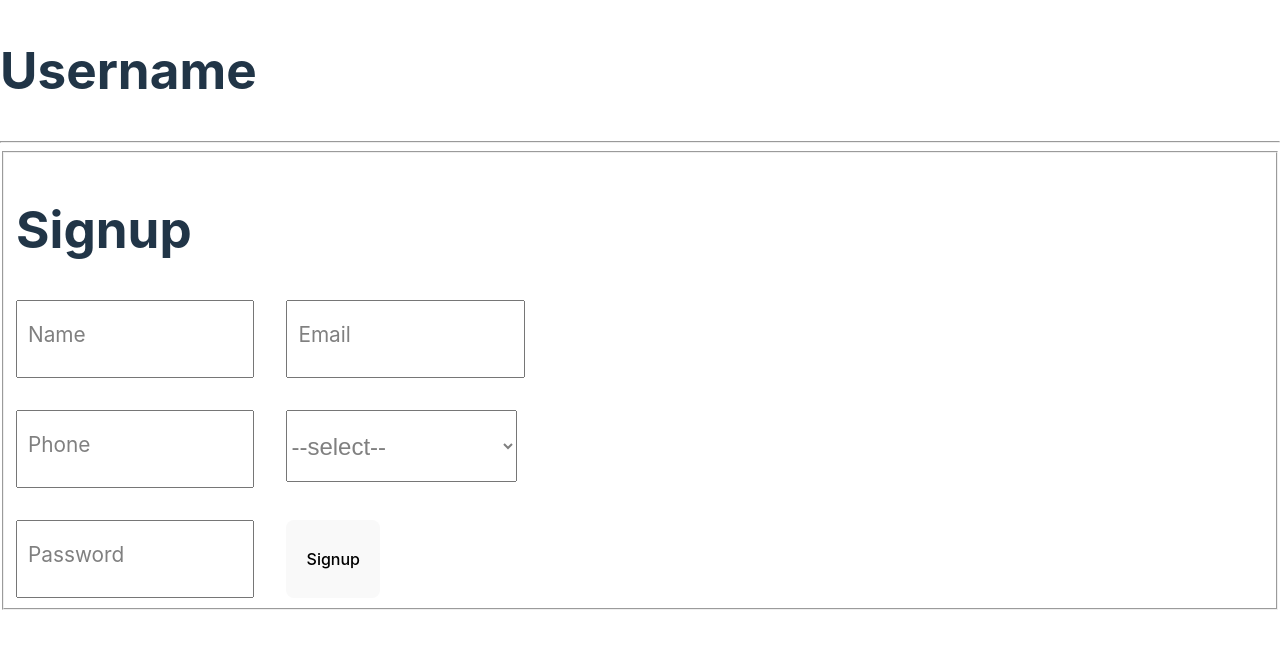
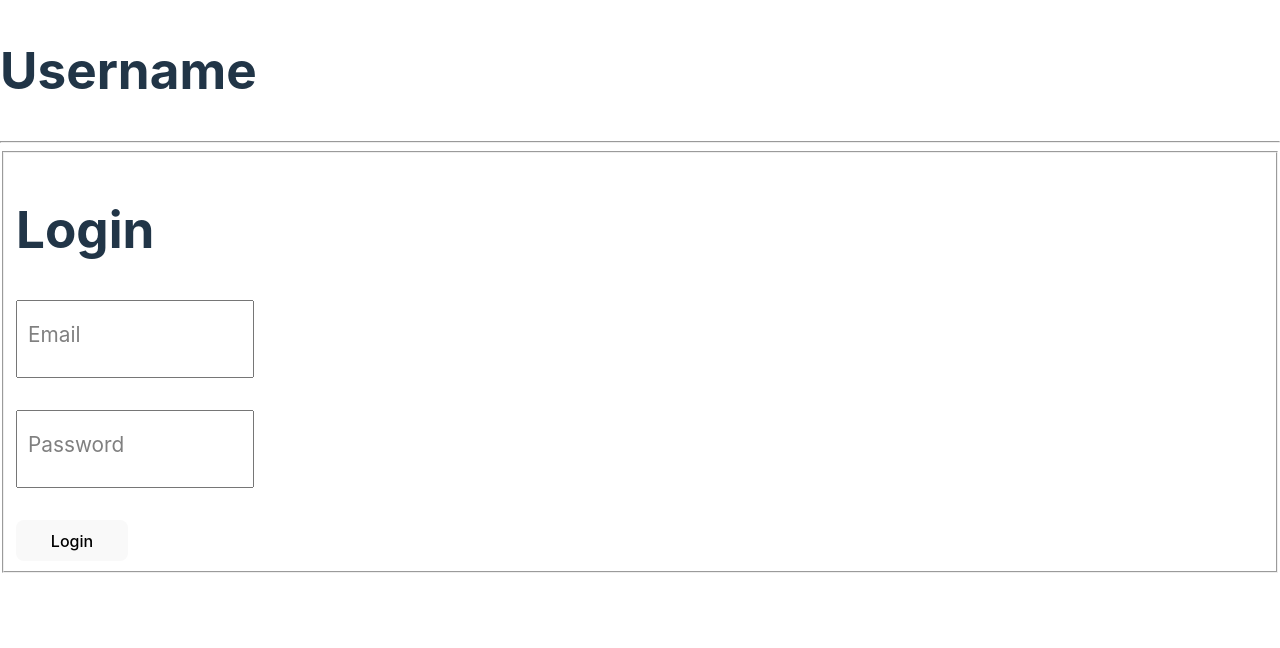
Before and after one commit to AnukoolFS1/MessagingApp, a React (Vite) app in the folder frontend/: page /chatapp/login in a window 1280 px wide. Shown: the top 648 px of the page. Built offline with nearby package versions, Linux system fonts and the light colour scheme.

Commit message:
some setup for the routes

```diff
--- a/frontend/src/App.tsx
+++ b/frontend/src/App.tsx
@@ -1,17 +1,21 @@
-// import Dashboard from "./dashboard/Dashboard"
-// import Login from "./sign(in+up)/Login"
+import { BrowserRouter as Router, Routes, Route, Navigate } from "react-router-dom"
+import ChatApp from "./ChatApp"
+import Login from "./sign(in+up)/Login"
 import Signup from "./sign(in+up)/Signup"
 
 function App() {
 
   return (
-    <section>
-      <h1>Username</h1>
-      <hr />
-      {/* <Dashboard /> */}
-        {/* <Login className="login" /> */}
-        <Signup className="signup" />
-    </section>
+    <Router>
+      <Routes>
+        <Route path="/" element={<Navigate to={"/chatapp/login"} />}></Route>
+
+        <Route path="/chatapp" element={<ChatApp />} >
+          <Route path="login" element={<Login className="login" />} />
+          <Route path="signup" element={<Signup className="signup" />} />
+        </Route>
+      </Routes>
+    </Router>
   )
 }
 
--- /dev/null
+++ b/frontend/src/ChatApp.tsx
@@ -0,0 +1,23 @@
+// import { Route } from "react-router-dom"
+import { Outlet } from "react-router-dom"
+// import Signup from "./sign(in+up)/Signup"
+// import Dashboard from "./dashboard/Dashboard"
+// import Login from "./sign(in+up)/Login"
+
+const App = () => {
+
+    return (
+        <section>
+            <h1>Username</h1>
+            <hr />
+            <div>
+                <Outlet></Outlet>
+            </div>
+            {/* <Dashboard /> */}
+            {/* <Login className="login" /> */}
+            {/* <Signup className="signup" /> */}
+        </section>
+    )
+}
+
+export default App
--- a/frontend/src/sign(in+up)/Login.tsx
+++ b/frontend/src/sign(in+up)/Login.tsx
@@ -1,12 +1,16 @@
 import Input from "./Input";
 
-export default function Login() {
+type Props = {
+    className: string
+}
+
+export default function Login({className}:Props) {
 
     return (
         <fieldset>
             <h1>Login</h1>
 
-            <form>
+            <form className={className}>
                 <Input id="email-login" className="email" name="email" value="Email" />
                 <Input id="password" className="password" name="password" value="Password" />
                 <button>Login</button>
```
